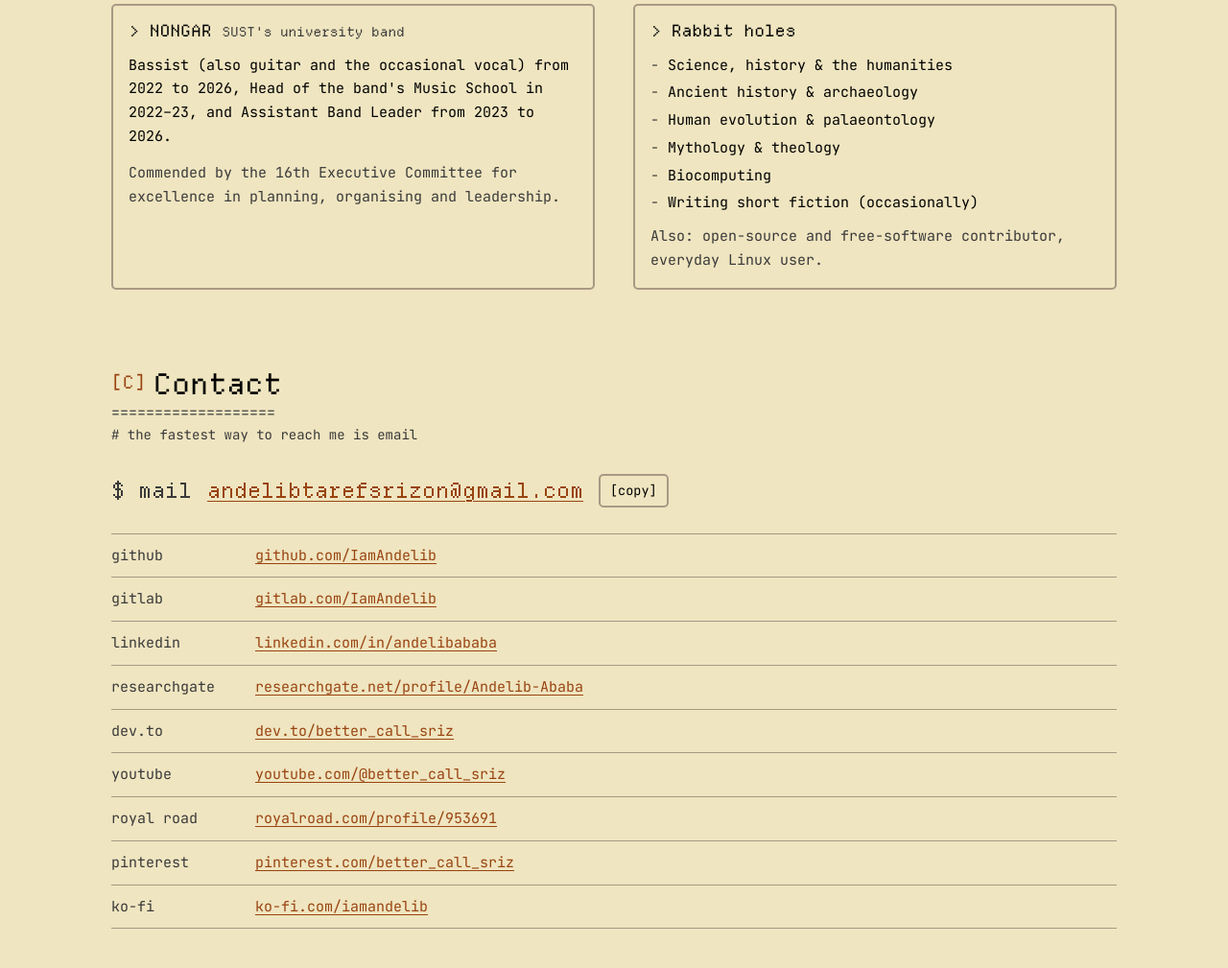
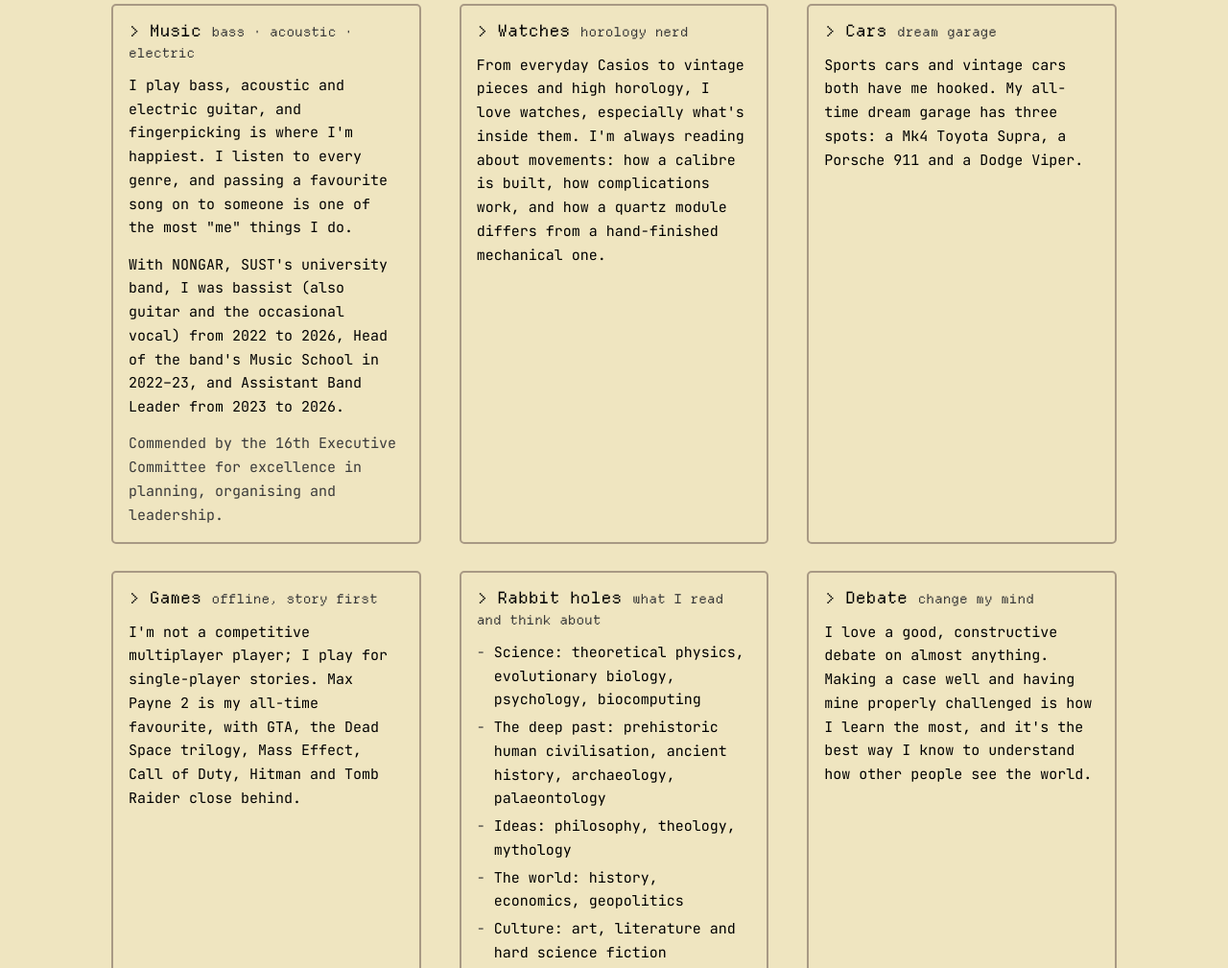
Before and after one commit to IamAndelib/IamAndelib.github.io, a plain HTML site: page index.html in a window 1280 px wide. Shown: the part 8065-9074 px from the top of the page at 96% size. Drawn offline with Linux system fonts and the light colour scheme; no server answers.

Commit message:
content: expand Beyond the screen with music, watches, cars, games, reading and debate
Co-Authored-By: Claude Opus 5.5 <noreply@anthropic.com>

```diff
--- a/index.html
+++ b/index.html
@@ -451,21 +451,37 @@ d.setAttribute('data-skin',s);})();
     </header>
     <div class="cols">
       <div class="group">
-        <h3>&gt; NONGAR <span class="dim" style="font-size:.8em">SUST's university band</span></h3>
-        <p>Bassist (also guitar and the occasional vocal) from 2022 to 2026, Head of the band's Music School in 2022–23, and Assistant Band Leader from 2023 to 2026.</p>
+        <h3>&gt; Music <span class="dim" style="font-size:.8em">bass · acoustic · electric</span></h3>
+        <p>I play bass, acoustic and electric guitar, and fingerpicking is where I'm happiest. I listen to every genre, and passing a favourite song on to someone is one of the most "me" things I do.</p>
+        <p>With NONGAR, SUST's university band, I was bassist (also guitar and the occasional vocal) from 2022 to 2026, Head of the band's Music School in 2022–23, and Assistant Band Leader from 2023 to 2026.</p>
         <p style="margin:0" class="dim">Commended by the 16th Executive Committee for excellence in planning, organising and leadership.</p>
       </div>
       <div class="group">
-        <h3>&gt; Rabbit holes</h3>
+        <h3>&gt; Watches <span class="dim" style="font-size:.8em">horology nerd</span></h3>
+        <p>From everyday Casios to vintage pieces and high horology, I love watches, especially what's inside them. I'm always reading about movements: how a calibre is built, how complications work, and how a quartz module differs from a hand-finished mechanical one.</p>
+      </div>
+      <div class="group">
+        <h3>&gt; Cars <span class="dim" style="font-size:.8em">dream garage</span></h3>
+        <p>Sports cars and vintage cars both have me hooked. My all-time dream garage has three spots: a Mk4 Toyota Supra, a Porsche 911 and a Dodge Viper.</p>
+      </div>
+      <div class="group">
+        <h3>&gt; Games <span class="dim" style="font-size:.8em">offline, story first</span></h3>
+        <p>I'm not a competitive multiplayer player; I play for single-player stories. Max Payne 2 is my all-time favourite, with GTA, the Dead Space trilogy, Mass Effect, Call of Duty, Hitman and Tomb Raider close behind.</p>
+      </div>
+      <div class="group">
+        <h3>&gt; Rabbit holes <span class="dim" style="font-size:.8em">what I read and think about</span></h3>
         <ul class="dash">
-          <li>Science, history &amp; the humanities</li>
-          <li>Ancient history &amp; archaeology</li>
-          <li>Human evolution &amp; palaeontology</li>
-          <li>Mythology &amp; theology</li>
-          <li>Biocomputing</li>
-          <li>Writing short fiction (occasionally)</li>
+          <li>Science: theoretical physics, evolutionary biology, psychology, biocomputing</li>
+          <li>The deep past: prehistoric human civilisation, ancient history, archaeology, palaeontology</li>
+          <li>Ideas: philosophy, theology, mythology</li>
+          <li>The world: history, economics, geopolitics</li>
+          <li>Culture: art, literature and hard science fiction</li>
         </ul>
-        <p style="margin:10px 0 0" class="dim">Also: open-source and free-software contributor, everyday Linux user.</p>
+        <p style="margin:10px 0 0" class="dim">I write fiction too: see <a href="#writing">Ouroboros</a> under Writing. Also an open-source and free-software contributor and everyday Linux user.</p>
+      </div>
+      <div class="group">
+        <h3>&gt; Debate <span class="dim" style="font-size:.8em">change my mind</span></h3>
+        <p>I love a good, constructive debate on almost anything. Making a case well and having mine properly challenged is how I learn the most, and it's the best way I know to understand how other people see the world.</p>
       </div>
     </div>
   </div>
```
